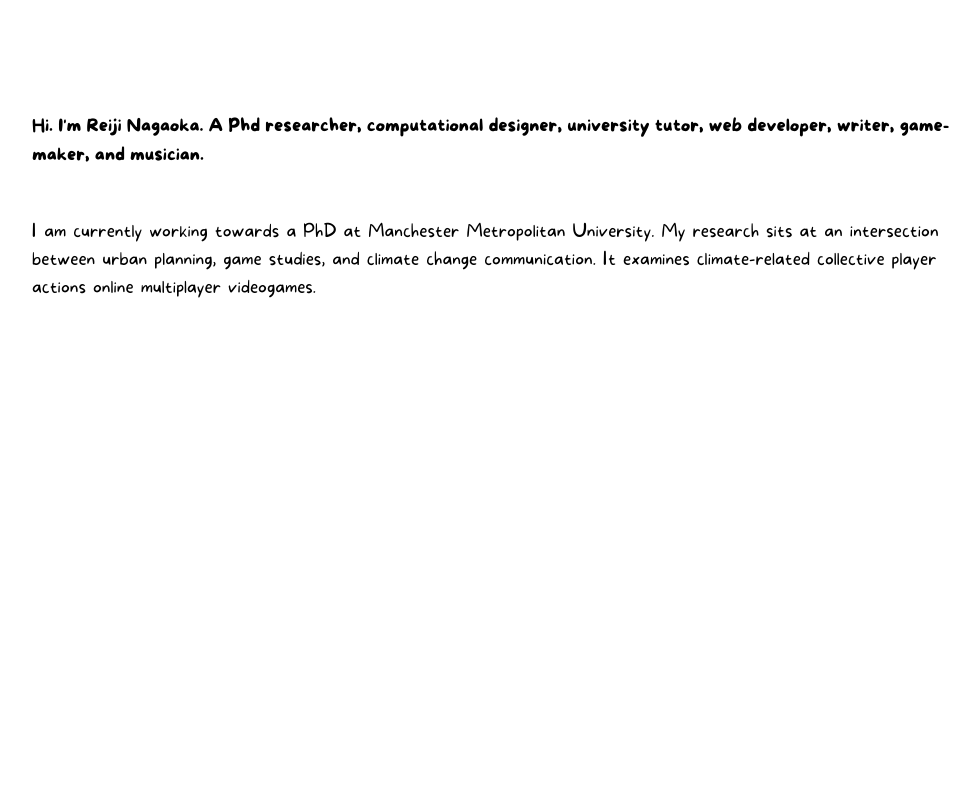
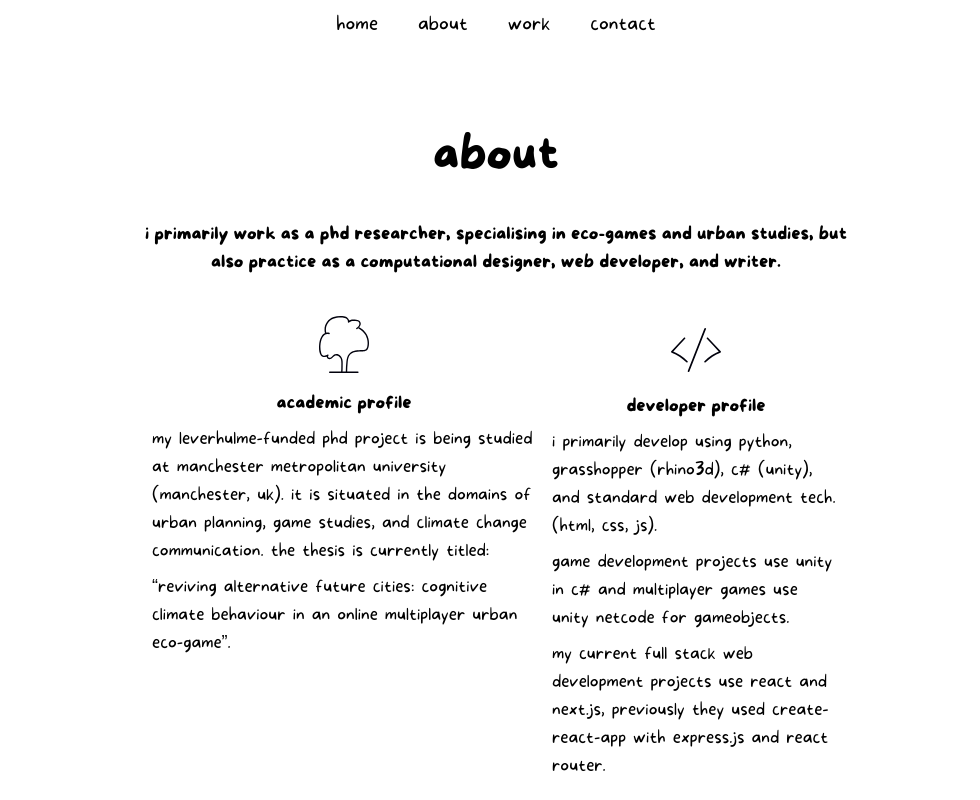
Before and after one commit to nagaokar/nagaoka-dev, a Next.js app: page /about in a window 1280 px wide. Shown: the whole page, without its empty margins (144-1124 px from the left). Built offline with nearby package versions, Linux system fonts and the light colour scheme; what tw-elements would draw is missing.

Commit message:
about page done

```diff
--- a/src/components/NavBar.tsx
+++ b/src/components/NavBar.tsx
@@ -19,72 +19,40 @@ export default function Nav() {
 
         {/* WEBSITE BRAND
         <Link href='/#'>
-          <p className='font-bold'>
+          <p className='font-bold align-middle mr-5'>
             nagaoka.dev
           </p>
         </Link> */}
 
         {/* START: NAV-ITEM CONTAINER */}
         <div className='flex flex-row align-middle font-thin
-          sm:text-sm
-          md:text-md
-          lg:text-lg
-          xl:text-xl
-          2xl:text-xl
+        sm:text-sm md:text-md lg:text-lg xl:text-xl 2xl:text-xl
         '>
 
           {/* NAV-ITEM: HOME */}
-          <div className='
-          xs:px-2
-          sm:px-3
-          md:px-3
-          lg:px-5
-          xl:px-5
-          2xl:px-5
-          '>
-            <Link href='/#'>
+          <div className='xs:px-2 sm:px-3 md:px-3 lg:px-5 xl:px-5 2xl:px-5'>
+            <Link href='/'>
               <p>home</p>
             </Link>
           </div>
 
           {/* NAV-ITEM: ABOUT */}
-          <div className='
-          xs:px-2
-          sm:px-3
-          md:px-3
-          lg:px-5
-          xl:px-5
-          2xl:px-5
-          '>
-            <Link href='/#'>
+          <div className='xs:px-2 sm:px-3 md:px-3 lg:px-5 xl:px-5 2xl:px-5'>
+            <Link href='/about'>
               <p>about</p>
             </Link>
           </div>
 
           {/* NAV-ITEM: WORK*/}
-          <div className='
-          xs:px-2
-          sm:px-3
-          md:px-3
-          lg:px-5
-          xl:px-5
-          2xl:px-5
-          '>
-            <Link href='/#'>
+          <div className='xs:px-2 sm:px-3 md:px-3 lg:px-5 xl:px-5 2xl:px-5'>
+            <Link href='/work'>
               <p>work</p>
             </Link>
           </div>
 
           {/* NAV-ITEM: CONTACT */}
-          <div className='
-          xs:px-2
-          sm:px-3
-          md:px-3
-          lg:px-5
-          xl:px-5
-          2xl:px-5
-          '>
-            <Link href='/#'>
+          <div className='xs:px-2 sm:px-3 md:px-3 lg:px-5 xl:px-5 2xl:px-5'>
+            <Link href='/contact'>
               <p>contact</p>
             </Link>
           </div>
--- a/src/pages/about.tsx
+++ b/src/pages/about.tsx
@@ -1,21 +1,108 @@
+import React from "react";
+import Image from "next/image";
+
+import Nav from "@/components/NavBar";
+
+import TreeIcon from '../icons/undraw/undraw_tree.svg'
+import CodeIcon from '../icons/undraw/undraw_code.svg'
+
 export default function About()
 {
+  return (
+    <main className="h-screen w-screen overflow-x-hidden overflow-y-hiddens">
+      {/* COMPONENT: NAV */}
+      <Nav/>
+      {/* START: ABOUT CONTAINER */}
+      <section className="
+      xs:p-4 sm:p-6 md:p-8 lg:p-12 xl:p-16
+      ">
+        {/* PAGE TITLE */}
+        <div className='font-bold text-5xl text-center translate-y-5'>
+            about
+        </div>
+
+      {/* START: TAGLINE CONTAINER */}
+        <div className='flex flex-col origin-center p-8
+        xs:full sm:full md:w-2/3 lg:w-2/3 xl:w-2/3 2xl:w-2/3
+        xs:w-full sm:full md:translate-x-1/4 lg:translate-x-1/4 xl:translate-x-1/4 2xl:translate-x-1/4
+        xs:text-md sm:text-md sm:text-lg md:text-lg lg:text-lg xl:text-lg 2xl:text-lg
+        '>
+          {/* START: TAGLINE */}
+          <div className="flex flexbox font-bold justify-center align-middle text-center mt-7 mb-5">
+            <p>
+              i primarily work as a phd researcher, specialising in eco-games and urban studies,
+              but also practice as a computational designer, web developer, and writer.
+            </p>
+          </div>
+          {/* END: TAGLINE */}
 
 
-  return (
-    <main className='flex flex-col justify-center p-12 align-middle overflow-x-hidden h-content mt-[-10] text-black bg-white rounded-2xl '>
-      <div className='align-middle text-start xs:justify-start sm:justify-start md:justify-start lg:justify-start md:p-10 lg:p-12 xl:p-16'>
-        <div className='sm:text-sm md:text-md lg:text-base xl:text-lg sm: mx-2 md:mx-12 lg:mx-16 xl:scroll-mx-24 font-normal'>
-            <span className="font-bold">
-            Hi. I&apos;m Reiji Nagaoka. A Phd researcher, computational designer, university tutor, web developer, writer, game-maker, and musician.
-            </span>
-          <p className='mt-12'>
-              I am currently working towards a PhD at Manchester Metropolitan University.
-              My research sits at an intersection between urban planning, game studies, and climate change communication.
-              It examines climate-related collective player actions online multiplayer videogames.
-          </p>
+          {/* START: PROFILES CONTAINER */}
+          <div className='flex font-normal justify-center align-items-center text-start
+            xs:flex-wrap sm:flex-wrap md:flex-nowrap lg:flex-nowrap xl:flex-nowrap 2xl:flex-nowrap
+            xs:text-md sm:text-md sm:w-full md:text-lg lg:text-lg xl:text-lg 2xl:text-lg
+          '>
+
+            {/* START: ACADEMIC PROFILE CONTAINER */}
+            <div className="px-2 my-3 max-w-[400px]">
+              <div className="flex flex-row justify-center">
+              <Image
+                className="flex my-2"
+                src={TreeIcon}
+                width={50}
+                height={50}
+                alt="line drawing of the outline of a tree"
+                />
+              </div>
+              <p className="font-bold text-center my-2">
+                academic profile</p>
+              <p>
+                my leverhulme-funded phd project is being studied at manchester metropolitan university (manchester, uk).
+                it is situated in the domains of urban planning, game studies, and climate change communication.
+                the thesis is currently titled:
+              </p>
+              <p className="my-2">
+                “reviving alternative future cities: cognitive climate behaviour in an online multiplayer urban eco-game”.
+              </p>
+            </div>
+            {/* END: ACADEMIC PROFILE CONTAINER */}
+
+            {/* DEV PROFILE CONTAINER */}
+            <div className="px-2 my-3 max-w-[400px]">
+              <div className="flex flex-row justify-center px-2 my-3">
+                <Image
+                  className="flex my-2"
+                  src={CodeIcon}
+                  width={50}
+                  height={50}
+                  alt="line drawing of a html closing tag"
+                  />
+              </div>
+              <p className="font-bold text-center my-2">developer profile</p>
+              <p>
+                i primarily develop using python, grasshopper (rhino3d), c# (unity), and standard web development tech. (html, css, js).
+              </p>
+              <p className="my-2">
+                game development projects use unity in c# and multiplayer games use unity netcode for gameobjects.
+              </p>
+              <p>
+                my current full stack web development projects use react and next.js, previously they used create-react-app with express.js and react router.
+              </p>
+            </div>
+            {/* END: DEV PROFILE CONTAINER */}
+
+
+
+
+          </div>
+          {/* END: PROFILES CONTAINER */}
+
         </div>
-      </div>
+        {/* END: TAGLINE CONTAINER */}
+
+      </section>
+      {/* END: ABOUT CONTAINER */}
+
     </main>
   )
 }
```
Also changed, not shown: src/lib/ContentDB.tsx (added, +154 -0 lines), src/pages/home.tsx (+3 -6 lines).
